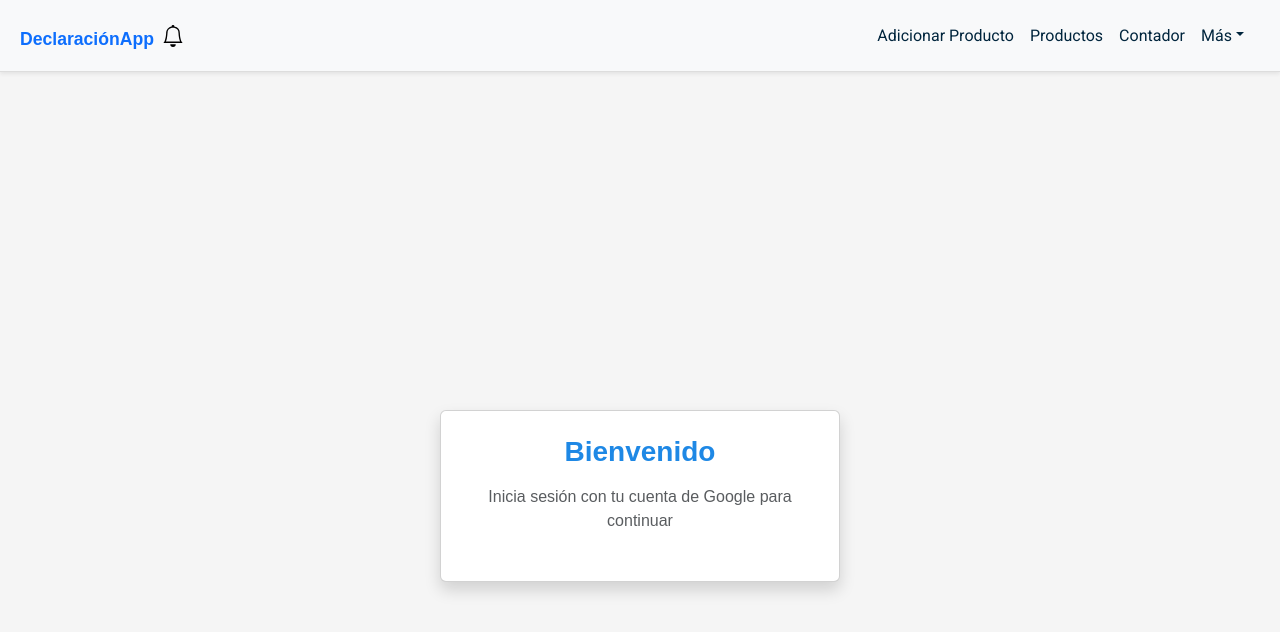
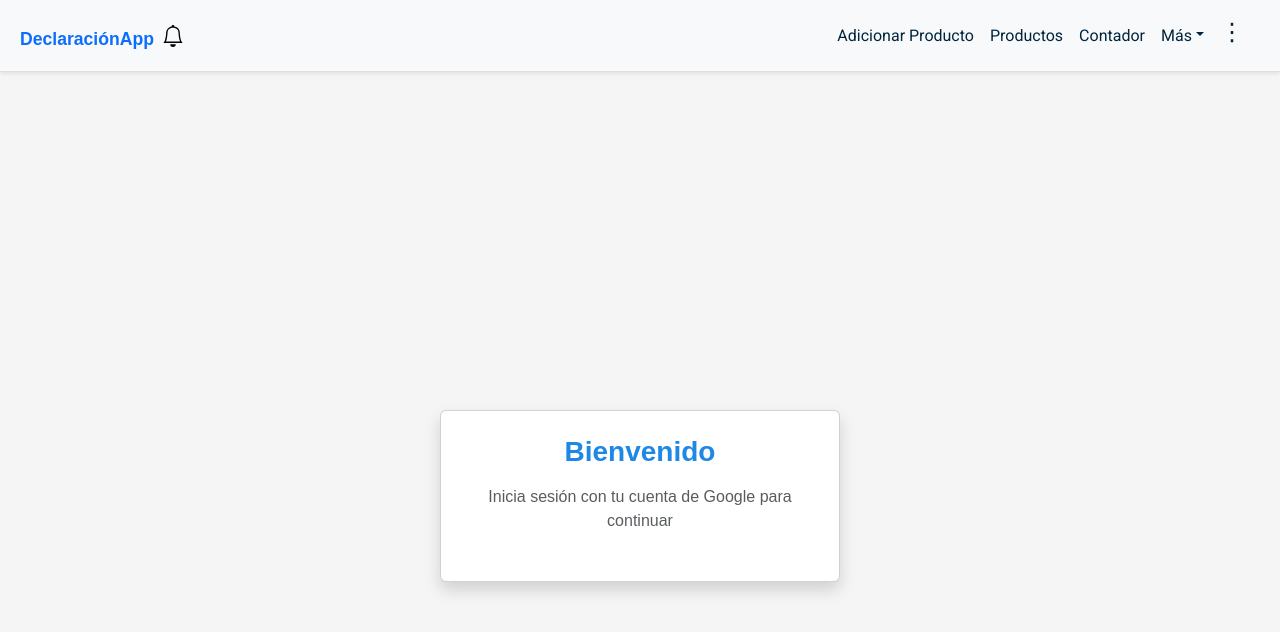
Before and after one commit to hectorjaviermorenoh/app-declaracion, a React (Vite) app: page / in a window 1280 px wide. Shown: the top 632 px of the page. Built offline with nearby package versions, Linux system fonts and the light colour scheme.

Commit message:
281025pm modificacion add 3 puntos backend funcionando Ok

```diff
--- a/src/components/Navbar/Navbar.jsx
+++ b/src/components/Navbar/Navbar.jsx
@@ -120,13 +120,13 @@ function AppNavbar() {
                 </NavDropdown>
 
                 {/* Botón de 3 puntos verticales */}
-                {/* <Nav.Link
+                <Nav.Link
                   onClick={() => setShowModal(true)}
                   title="Configurar Backend"
                   aria-label="Configurar Backend"
                 >
                   ⋮
-                </Nav.Link> */}
+                </Nav.Link>
 
                 {user && (
                   <div className="d-flex align-items-center ms-3">
```
Also changed, not shown: 1 other file (tests, documents, lock files or other folders).
